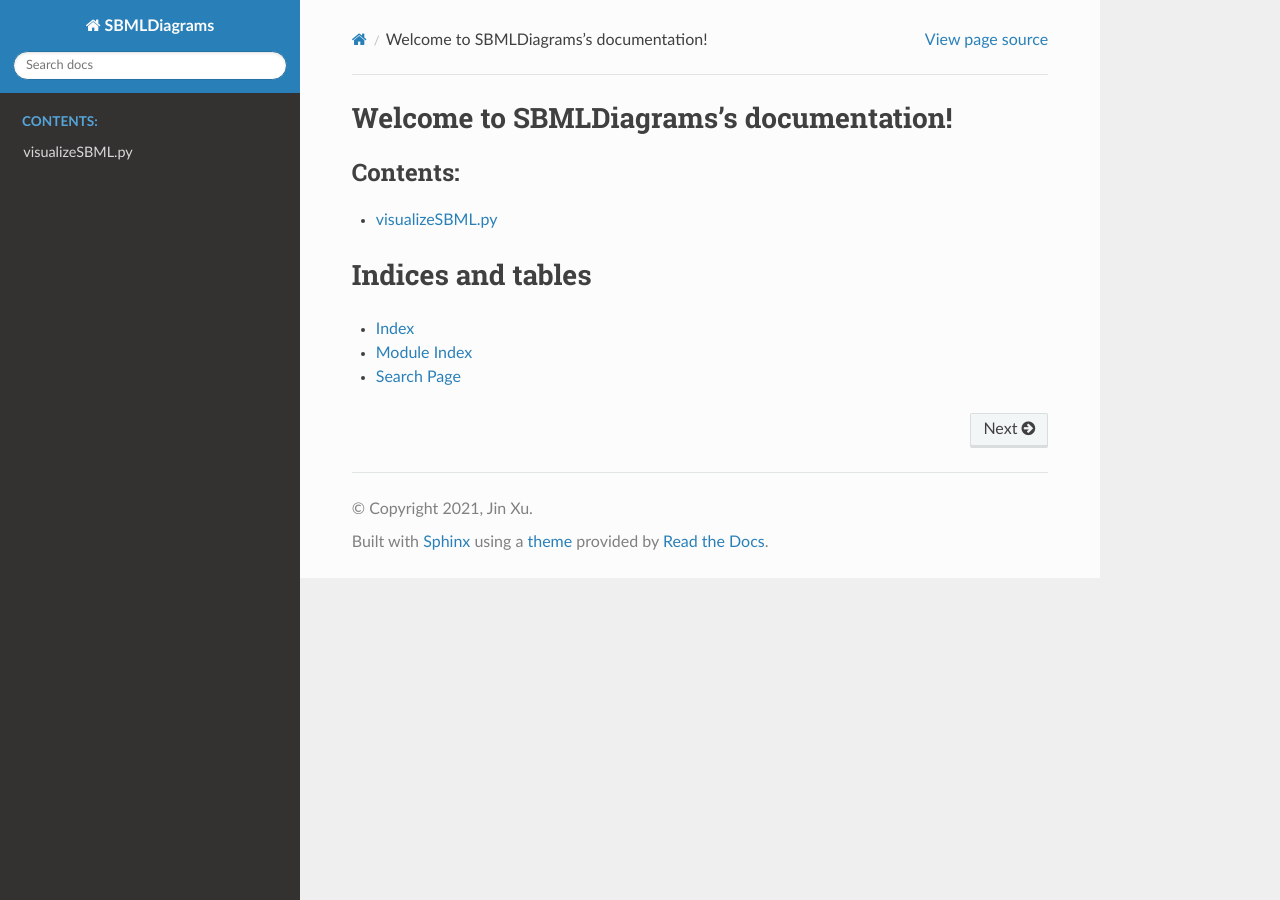
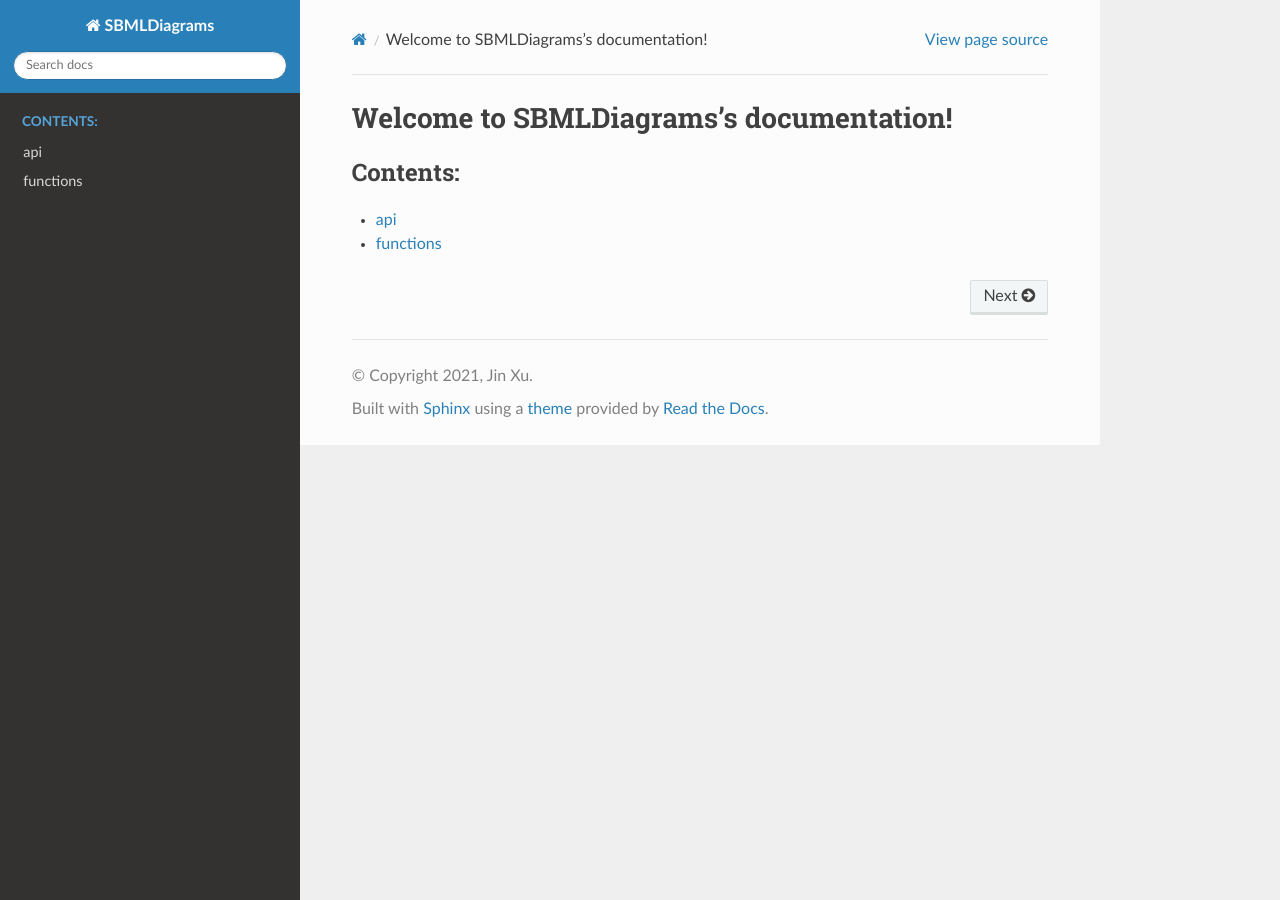
Before and after one commit to SunnyXu/SBMLDiagrams, a Sphinx documentation site: the page built from docs/index.rst, in a window 1280 px wide. Built offline with Sphinx 7.4.7 and the Read the Docs theme 2.0.0, drawn with Linux system fonts in a browser that asks for light colours.

Commit message:
doc_str_format_add_new_sec

```diff
--- a/docs/autodoc.rst
+++ b/docs/api.rst
@@ -1,6 +1,6 @@
-.. _autodoc:
+.. _api:
 
-visualizeSBML.py
+api
 =============
 
 .. automodule:: visualizeSBML
--- a/docs/index.rst
+++ b/docs/index.rst
@@ -10,12 +10,5 @@ Welcome to SBMLDiagrams's documentation!
    :maxdepth: 2
    :caption: Contents:
 
-   autodoc
-
-
-Indices and tables
-==================
-
-* :ref:`genindex`
-* :ref:`modindex`
-* :ref:`search`
+   api
+   functions
```
Also changed, not shown: other parts of docs/api.rst (+5 -0 lines), docs/functions.rst (added, +9 -0 lines), 2 other files.
